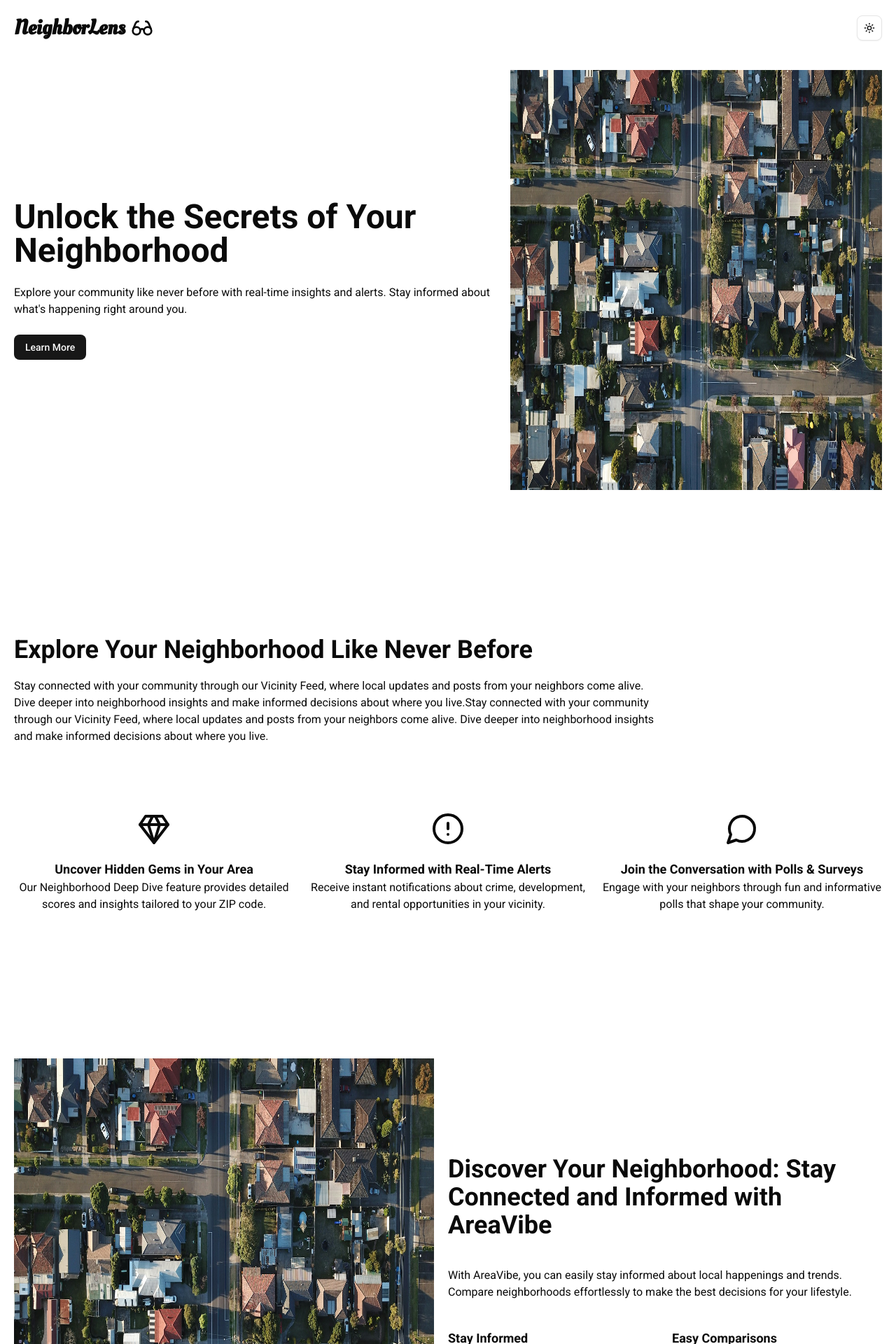
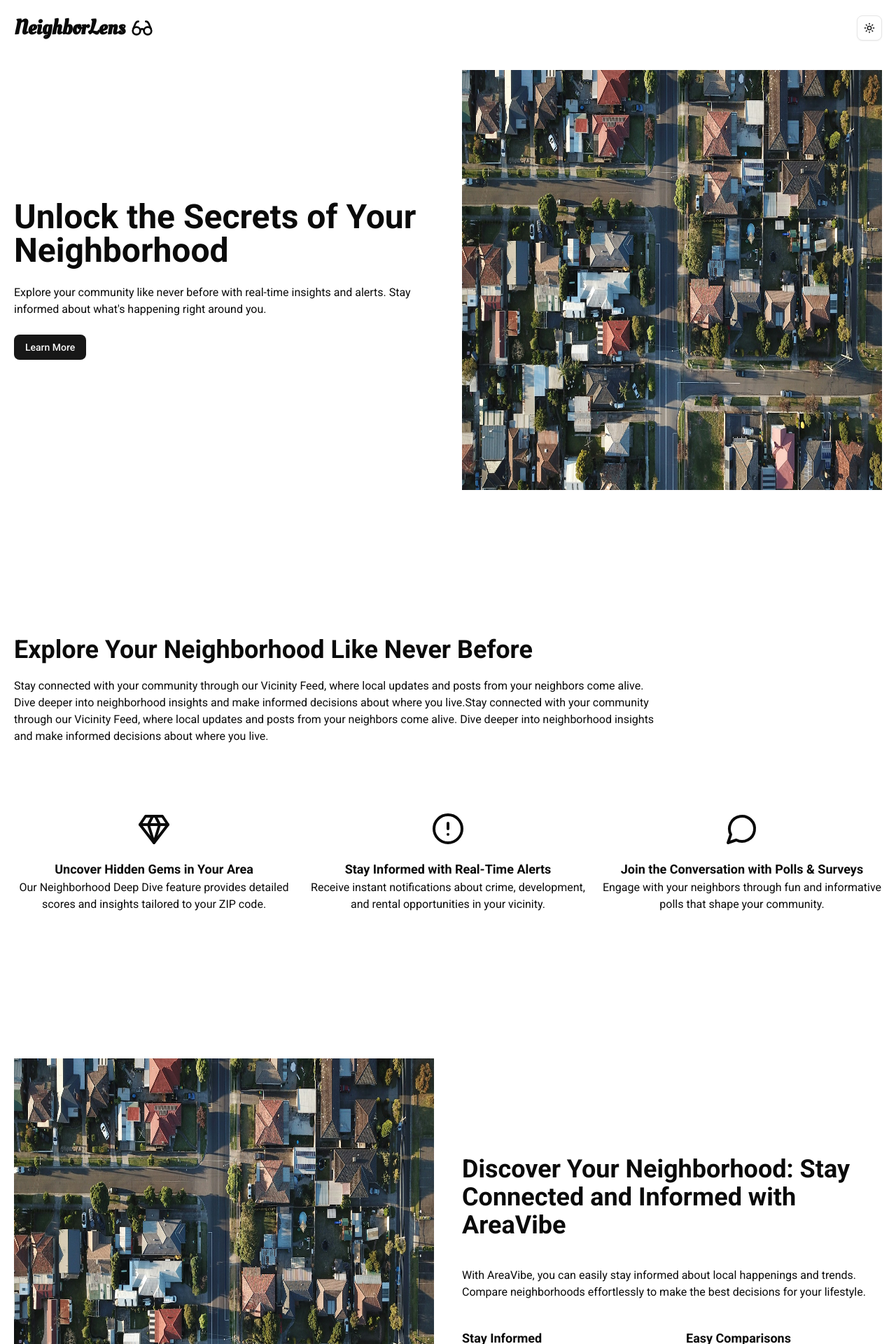
Before and after one commit to kquach229/neighborlens, a Next.js app: page / in a window 1280 px wide. Shown: the top 1920 px of the page at 70% size. Built offline with nearby package versions, Linux system fonts and the light colour scheme.

Commit message:
more responsive changes

```diff
--- a/app/page.tsx
+++ b/app/page.tsx
@@ -1,11 +1,11 @@
 import { Button } from '@/components/ui/button';
-import { AlertCircle, AlertOctagon, Gem, MessageCircle } from 'lucide-react';
+import { AlertCircle, Gem, MessageCircle } from 'lucide-react';
 import Image from 'next/image';
 
 export default function Home() {
   return (
     <div className='min-h-screen p-5'>
-      <div className='flex justify-between items-center h-full'>
+      <div className='flex justify-between items-center h-full gap-10'>
         <div className='flex flex-col justify-center md:w-[800px] gap-6'>
           <h1 className='font-bold'>Unlock the Secrets of Your Neighborhood</h1>
           <span>
@@ -16,20 +16,15 @@
             <Button>Learn More</Button>
           </span>
         </div>
-        <div>
-          <div>
+
         <Image
           className='h-[600px] w-[600px]'
           src={'/neighborhood-hero-image.jpg'}
           alt='hero-image'
+          objectFit='cover'
           height={600}
           width={600}
-              objectFit='cover'
-              objectPosition='center'
-              loading='lazy'
         />
-          </div>
-        </div>
       </div>
 
       {/* {discover} */}
@@ -79,8 +74,7 @@
         </div>
       </div>
 
-      <div className='mt-52 flex justify-around items-center gap-5'>
-        <div className=''>
+      <div className='mt-52 flex justify-around items-center gap-10'>
         <Image
           className='h-[600px] w-[600px]'
           src={'/neighborhood-hero-image.jpg'}
@@ -91,7 +85,7 @@
           objectPosition='center'
           loading='lazy'
         />
-        </div>
+
         <div className='gap-10 flex flex-col w-1/2'>
           <h2>
             Discover Your Neighborhood: Stay Connected and Informed with
```
Lines whose indentation alone changed are shown as unchanged.
